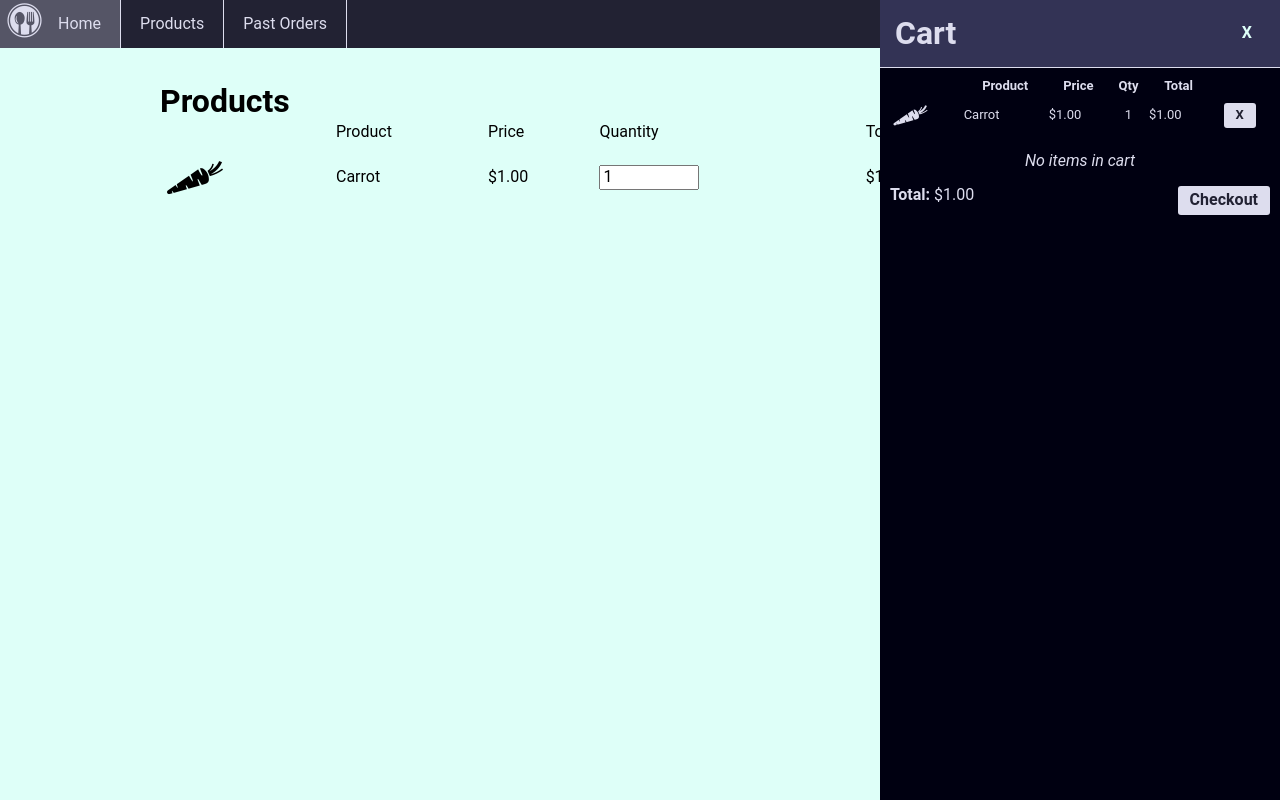
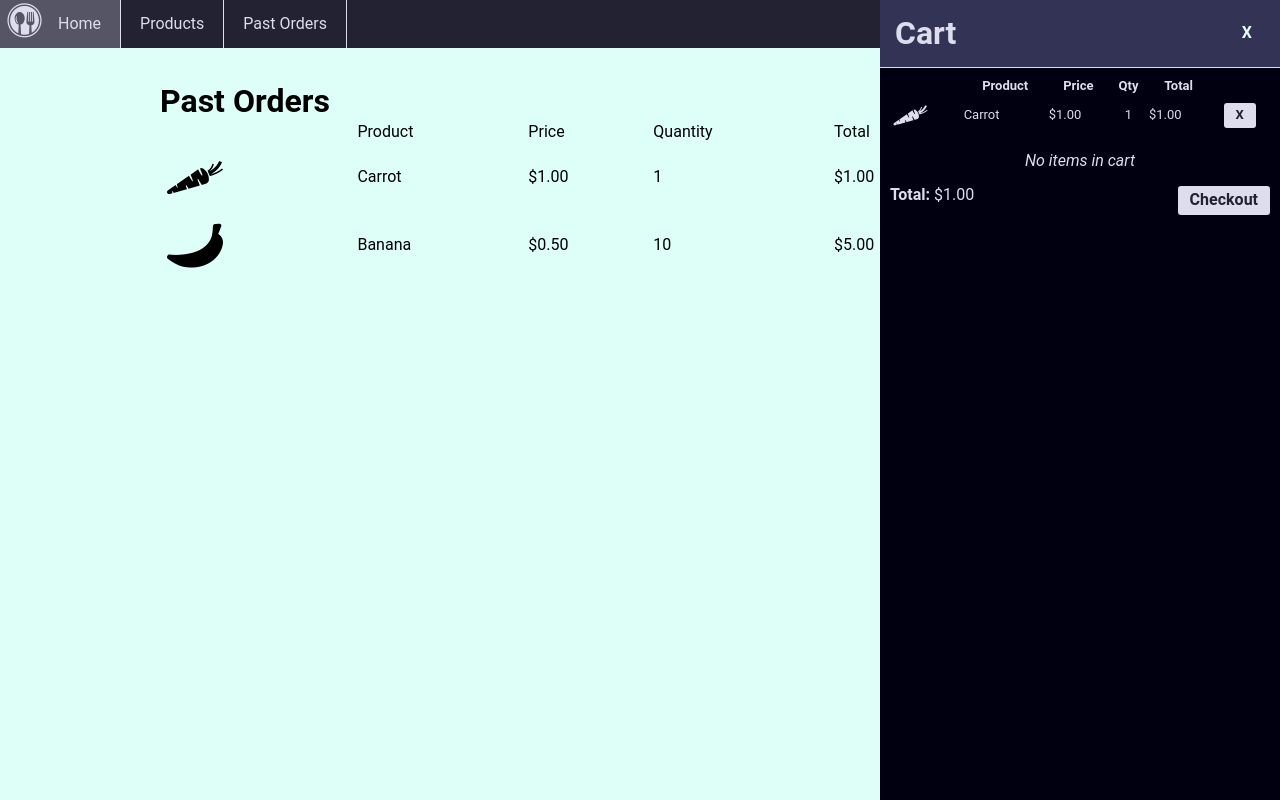
Before and after one commit to TheJaredWilcurt/product-and-cart, a website: page src/past-orders.html in a window 1280 px wide. Drawn offline with Linux system fonts and the light colour scheme.

Commit message:
updated past orders page

```diff
--- a/src/past-orders.html
+++ b/src/past-orders.html
@@ -23,7 +23,7 @@
       </header>
 
       <main class="wrapper">
-        <h1>Products</h1>
+        <h1>Past Orders</h1>
 
         <table class="product-table">
           <thead>
@@ -41,8 +41,16 @@
               <td><i class="icofont-carrot icofont-4x"></td>
               <td>Carrot</td>
               <td>$1.00</td>
-              <td><input type="number" min="1" value="1" class="quantity-input"></td>
+              <td>1</td>
               <td>$1.00</td>
+              <td><button class="btn btn-dark">Add</button></td>
+            </tr>
+            <tr>
+              <td><i class="icofont-banana icofont-4x"></td>
+              <td>Banana</td>
+              <td>$0.50</td>
+              <td>10</td>
+              <td>$5.00</td>
               <td><button class="btn btn-dark">Add</button></td>
             </tr>
           </tbody>
```
